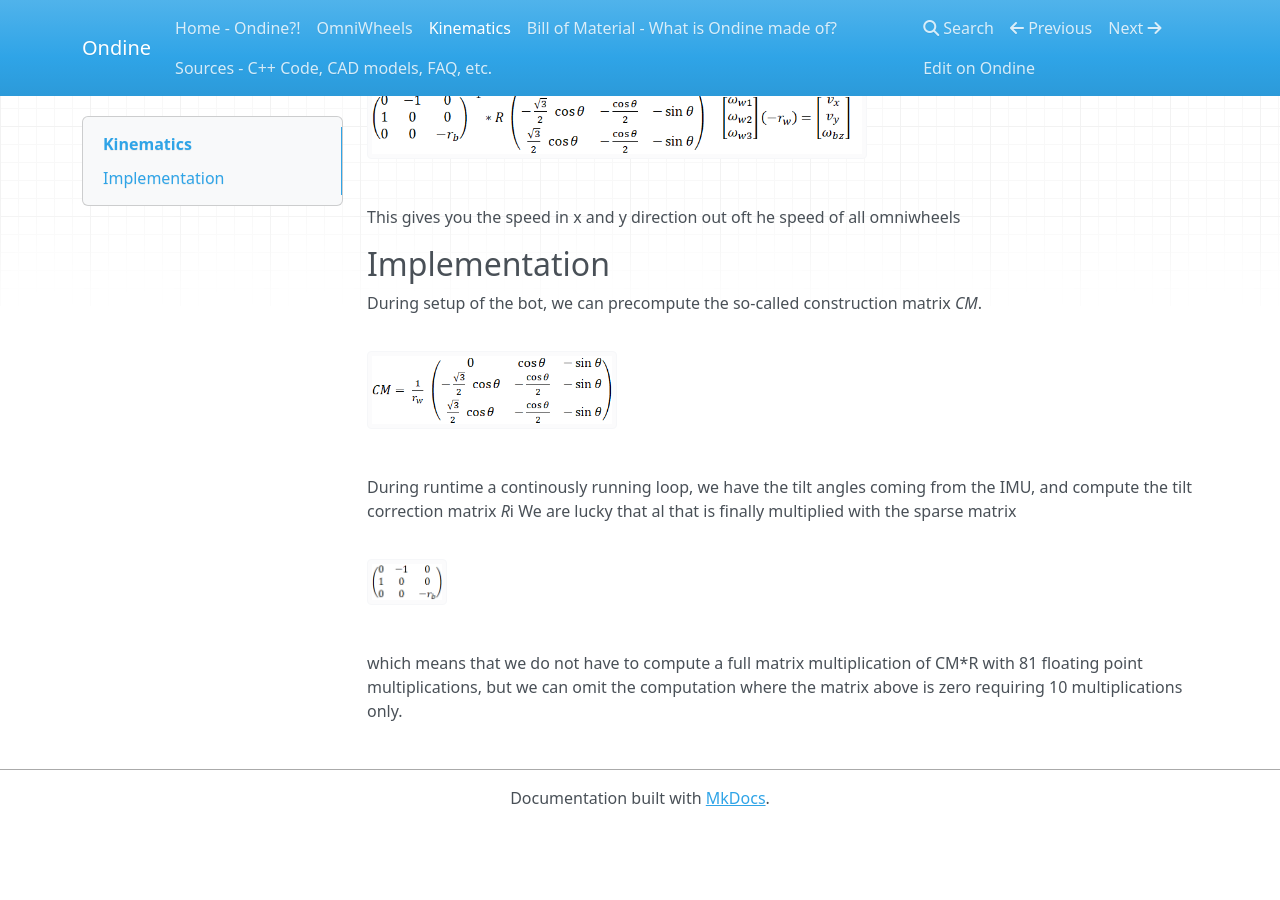
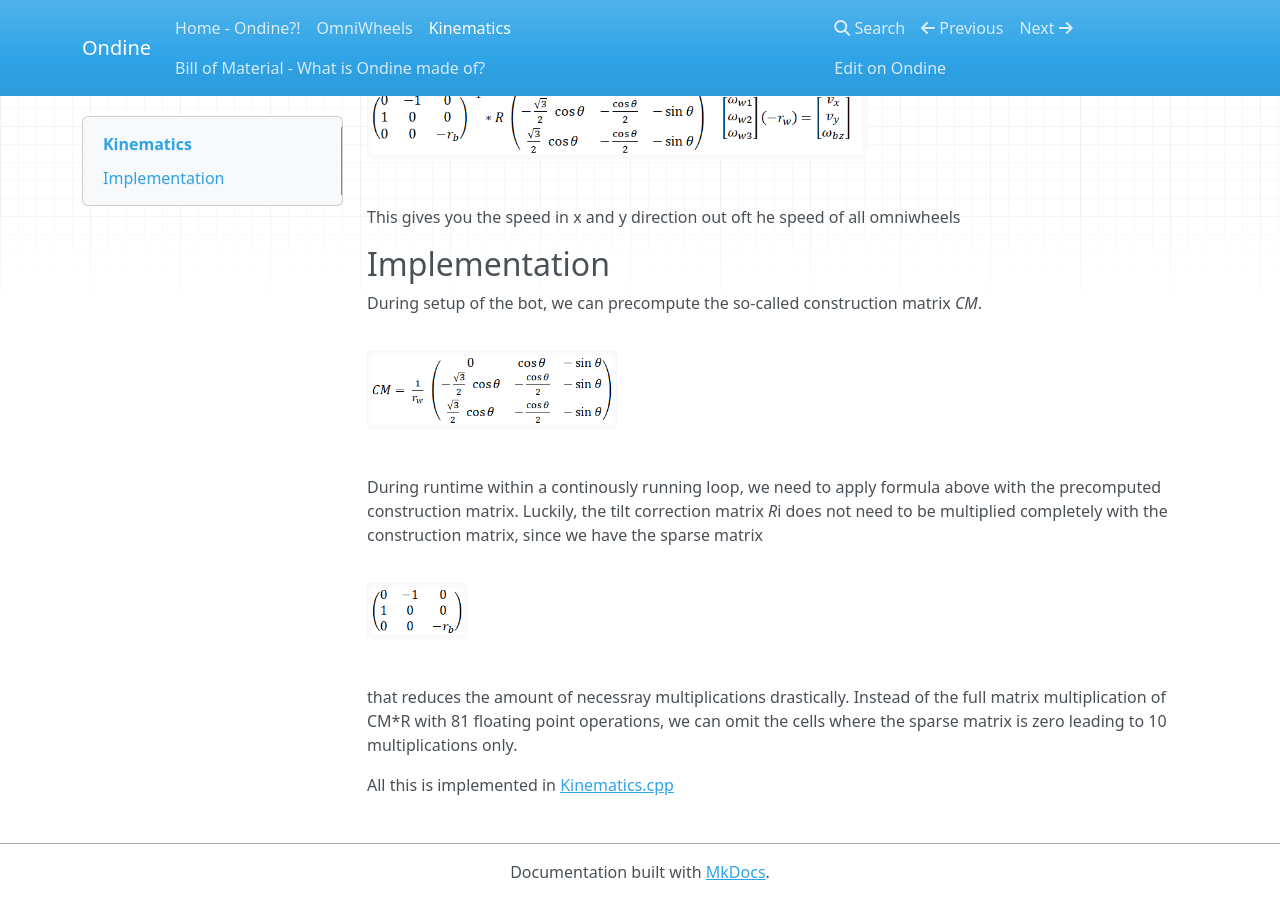
Before and after one commit to jochenalt/Ondine, an MkDocs documentation site: the page built from docs/Kinematics.md, in a window 1280 px wide and 900 px high, scrolled down 1106 px. Built offline with MkDocs 1.6.1, drawn with Linux system fonts in a browser that asks for light colours; nearby versions of some CDN libraries; old or Windows-style settings are respelled for this version of MkDocs; before the commit the page ends 1932 px from its top, so only the background shows below that.

Commit message:
no message

```diff
--- a/docs/Kinematics.md
+++ b/docs/Kinematics.md
@@ -43,8 +43,11 @@ During setup of the bot, we can precompute the so-called construction matrix <i>
 
 <img  width="250" src="../images/kinematics/image031.png" >
 
-During runtime a continously running loop, we have the tilt angles coming from the IMU, and compute the tilt correction matrix <i>R</i>i We are lucky that al that is finally multiplied with the sparse matrix
+During runtime within a continously running loop, we need to apply formula above with the precomputed construction matrix. Luckily, the tilt correction matrix <i>R</i>i does not need to be multiplied completely with the construction matrix, since we have the sparse matrix
 
-<img  width="80" src="../images/kinematics/image033.png" >
+<img  width="100" src="../images/kinematics/image033.png" >
 
-which means that we do not have to compute a full matrix multiplication of CM*R with 81 floating point multiplications, but we can omit the computation where the matrix above is zero requiring 10 multiplications only.
+that reduces the amount of necessray multiplications drastically. Instead of the full matrix multiplication of CM*R with 81 floating point operations,  we can omit the cells where the sparse matrix is zero leading to 10 multiplications only.
+
+
+All this is implemented in [Kinematics.cpp](https://github.com/jochenalt/ondine/tree/master/code/BotController/Kinematics.cpp)
--- a/mkdocs.yml
+++ b/mkdocs.yml
@@ -9,4 +9,3 @@ pages:
     - 'OmniWheels': 'OmniWheels.md'
     - 'Kinematics': 'Kinematics.md'
     - 'Bill of Material - What is Ondine made of?': 'Bill-of-Material.md'
-    - 'Sources - C++ Code, CAD models, FAQ, etc.': 'Sources.md'
```
Also changed, not shown: docs/Sources.md (deleted, +0 -25 lines).
